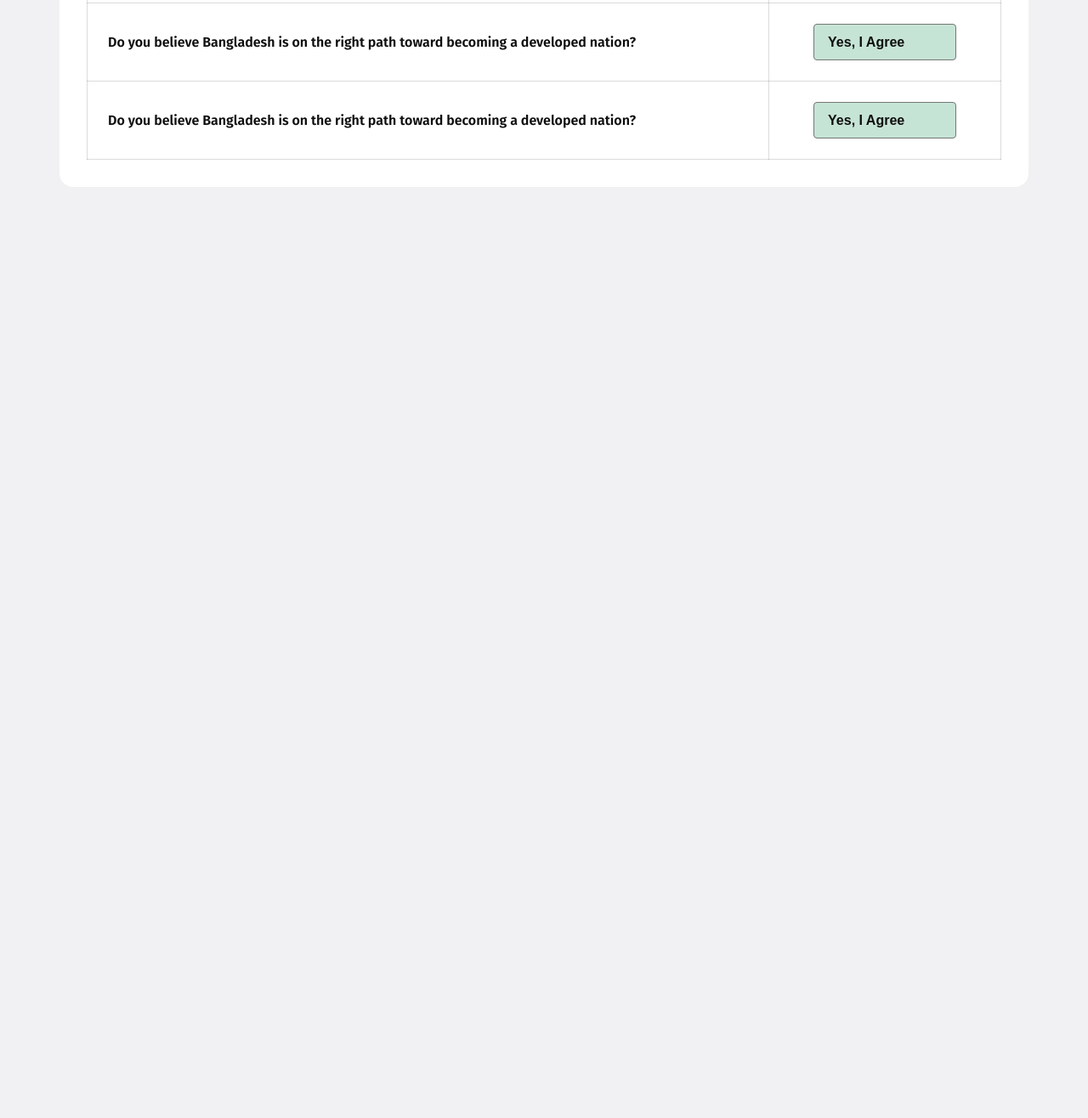
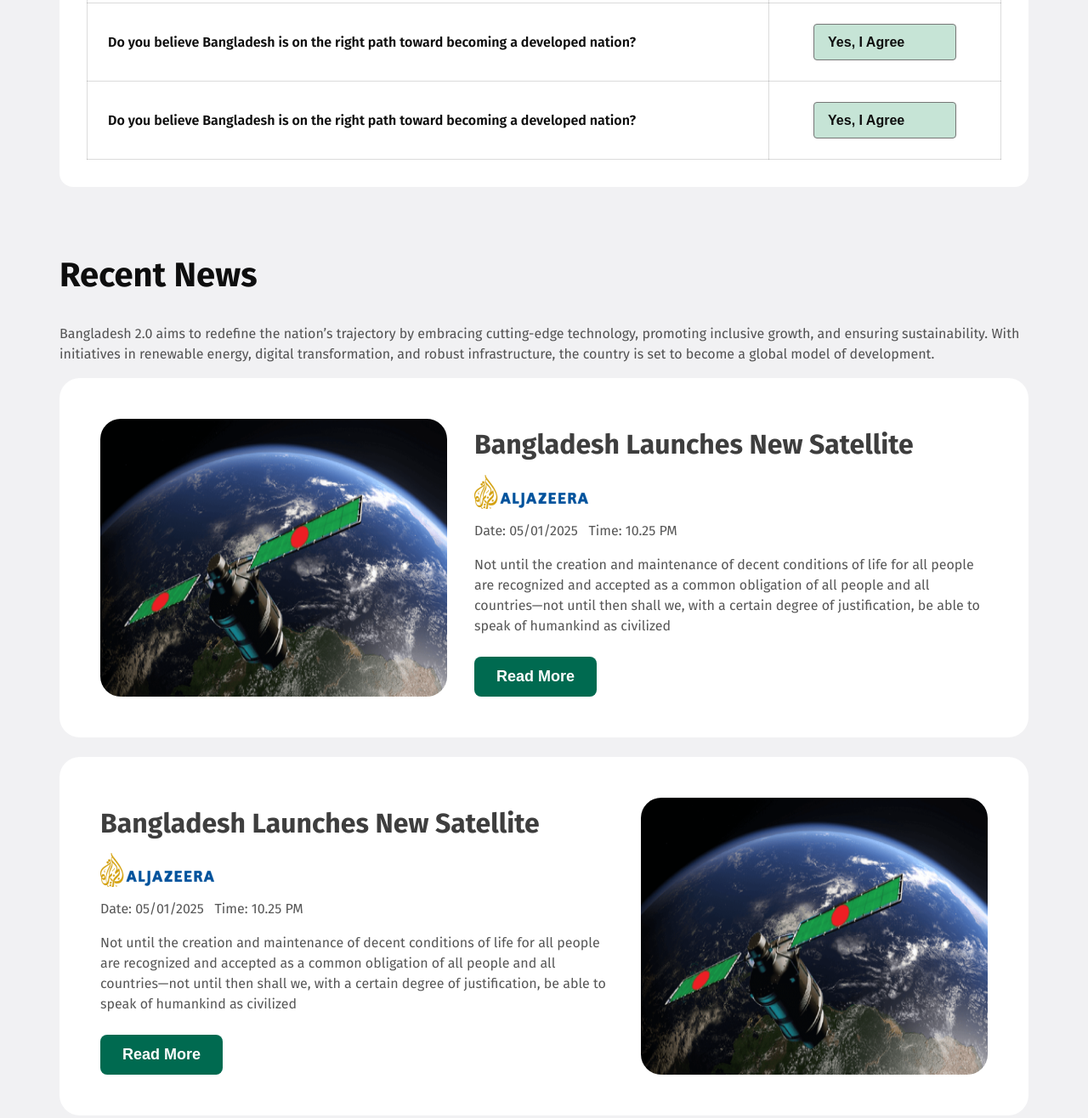
Before and after one commit to sharif585/tool-01, a plain HTML site: page index.html in a window 1280 px wide. Shown: the part 2446-3762 px from the top of the page at 85% size. Before the commit the page ends 2746 px from the top, so only its background shows below. Drawn offline with Linux system fonts and the light colour scheme.

Commit message:
first commit

```diff
--- a/css/style.css
+++ b/css/style.css
@@ -243,3 +243,49 @@
     background-position: right 1rem center;
     background-size: 12%;
   }
+/* News Section */
+.news > h1 {
+    font-size: 40px;
+    font-weight: bold;
+    color: #0e0e0e;
+  }
+  .news > p {
+    font-size: 16px;
+    line-height: 24px;
+    color: rgba(14, 14, 14, 0.7);
+  }
+  .news .news-container {
+    background-color: #ffffff;
+    border-radius: 24px;
+    padding: 48px;
+    display: flex;
+    gap: 32px;
+    margin-bottom: 23px;
+  }
+  .news .news-container > img {
+    border-radius: 24px;
+    width: 100%;
+  }
+  .news .news-content h2 {
+    font-size: 32px;
+    font-weight: bold;
+    color: rgba(14, 14, 14, 0.8);
+    margin-top: 11px;
+  }
+  .news .news-content img {
+    margin-top: -8px;
+  }
+  .news .news-content p {
+    font-size: 16px;
+    line-height: 24px;
+    color: rgba(14, 14, 14, 0.7);
+  }
+  .news .news-content button {
+    background-color: #006a50;
+    border-radius: 8px;
+    border: none;
+    padding: 13px 26px;
+    font-size: 18px;
+    font-weight: 600;
+    color: #ffffff;
+  }
--- a/index.html
+++ b/index.html
@@ -160,6 +160,82 @@
               </table>
             </div>
           </section>
+          <section class="news">
+            <h1>Recent News</h1>
+            <p>
+              Bangladesh 2.0 aims to redefine the nation’s trajectory by embracing
+              cutting-edge technology, promoting inclusive growth, and ensuring
+              sustainability. With initiatives in renewable energy, digital
+              transformation, and robust infrastructure, the country is set to
+              become a global model of development.
+            </p>
+            <div class="news-container">
+              <img src="assets/satelite.png" alt="Bangladesh Satelite" />
+              <div class="news-content">
+                <h2>Bangladesh Launches New Satellite</h2>
+                <img
+                  src="assets/al-jazeera.png"
+                  alt="al-jazeera"
+                  style="margin-top: -10px"
+                />
+                <p style="margin-top: 10px">
+                  Date: 05/01/2025 &nbsp; Time: 10.25 PM
+                </p>
+                <p style="margin-bottom: 24px">
+                  Not until the creation and maintenance of decent conditions of
+                  life for all people are recognized and accepted as a common
+                  obligation of all people and all countries—not until then shall
+                  we, with a certain degree of justification, be able to speak of
+                  humankind as civilized
+                </p>
+                <button id="btn">Read More</button>
+              </div>
+            </div>
+            <div class="news-container" style="flex-direction: row-reverse">
+              <img src="assets/satelite.png" alt="Bangladesh Satelite" />
+              <div class="news-content">
+                <h2>Bangladesh Launches New Satellite</h2>
+                <img
+                  src="assets/al-jazeera.png"
+                  alt="al-jazeera"
+                  style="margin-top: -10px"
+                />
+                <p style="margin-top: 10px">
+                  Date: 05/01/2025 &nbsp; Time: 10.25 PM
+                </p>
+                <p style="margin-bottom: 24px">
+                  Not until the creation and maintenance of decent conditions of
+                  life for all people are recognized and accepted as a common
+                  obligation of all people and all countries—not until then shall
+                  we, with a certain degree of justification, be able to speak of
+                  humankind as civilized
+                </p>
+                <button id="btn">Read More</button>
+              </div>
+            </div>
+            <div class="news-container">
+              <img src="assets/satelite.png" alt="Bangladesh Satelite" />
+              <div class="news-content">
+                <h2>Bangladesh Launches New Satellite</h2>
+                <img
+                  src="assets/al-jazeera.png"
+                  alt="al-jazeera"
+                  style="margin-top: -10px"
+                />
+                <p style="margin-top: 10px">
+                  Date: 05/01/2025 &nbsp; Time: 10.25 PM
+                </p>
+                <p style="margin-bottom: 24px">
+                  Not until the creation and maintenance of decent conditions of
+                  life for all people are recognized and accepted as a common
+                  obligation of all people and all countries—not until then shall
+                  we, with a certain degree of justification, be able to speak of
+                  humankind as civilized
+                </p>
+                <button id="btn">Read More</button>
+              </div>
+            </div>
+          </section>
     </main>
 
 </body>
```
